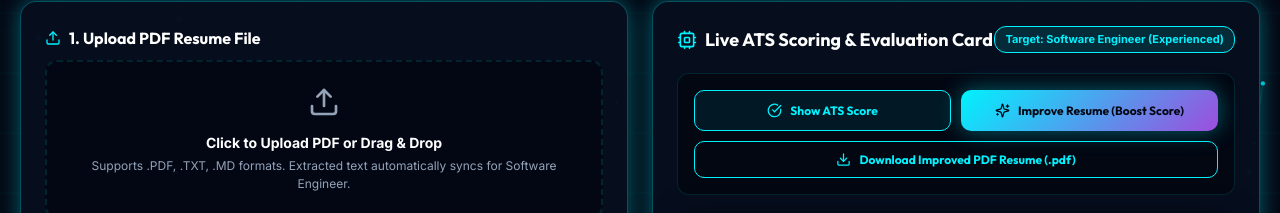
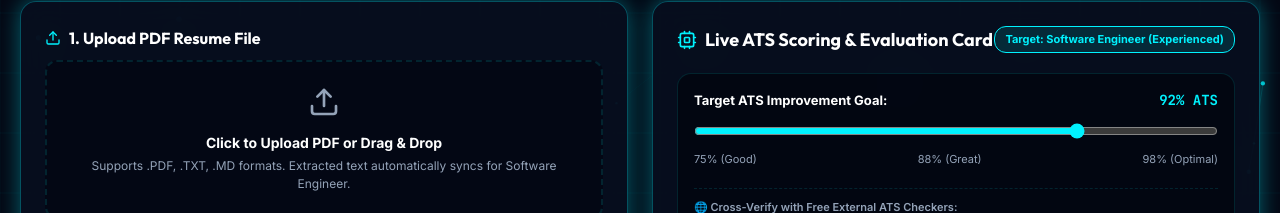
Before and after one commit to RAVIKIRAN6424/Kronos-AI-Intelligent-Career-Assistant, a React (Vite) app in the folder frontend/: page / in a window 1280 px wide. Both pictures are taken after a click on the button "Resumes". Shown: the part 587-800 px from the top of the page. Built offline with nearby package versions, Linux system fonts and the light colour scheme; no server answers.

Commit message:
feat: Target ATS score slider, free ATS tools, uploaded resume sync, 2 clean automation modes

```diff
--- a/frontend/src/views/AutomationSettingsView.jsx
+++ b/frontend/src/views/AutomationSettingsView.jsx
@@ -3,7 +3,7 @@ import { Sliders, Clock, Calendar, Save, CheckCircle2, Shield, Play, Pause, Info
 import { api } from '../utils/api';
 
 export const AutomationSettingsView = ({ toast }) => {
-  const [mode, setMode] = useState('Automatic'); // 'Automatic' | 'Manual' | 'Automatic OFF'
+  const [mode, setMode] = useState('Automatic'); // 'Automatic' | 'Manual'
   const [dailyStartTime, setDailyStartTime] = useState('09:00');
   const [dailyStopTime, setDailyStopTime] = useState('18:00');
   const [repeatDays, setRepeatDays] = useState('Everyday'); // 'Everyday' | 'Weekdays' | 'Weekends'
@@ -17,7 +17,7 @@ export const AutomationSettingsView = ({ toast }) => {
     try {
       const config = await api.getAutomationConfig();
       if (config) {
-        setMode(config.mode || 'Automatic');
+        setMode(config.mode === 'Automatic' ? 'Automatic' : 'Manual');
         setDailyStartTime(config.daily_start_time || '09:00');
         setDailyStopTime(config.daily_stop_time || '18:00');
         setRepeatDays(config.repeat_days || 'Everyday');
@@ -30,9 +30,11 @@ export const AutomationSettingsView = ({ toast }) => {
   const handleModeSelect = (selectedMode) => {
     setMode(selectedMode);
     if (selectedMode === 'Automatic') {
-      api.updateBotState({ is_running: 1, current_job: 'Autonomous Scanning Portals...' }).catch(() => {});
-    } else if (selectedMode === 'Automatic OFF') {
-      api.updateBotState({ is_running: 0, current_job: 'Automation Engine OFF' }).catch(() => {});
+      api.updateBotState({ is_running: 1, current_job: 'Autonomous Scanning Portals & Applying...' }).catch(() => {});
+      if (toast) toast('🤖 Switched to Automatic Mode! Kronos AI will check job portals and apply automatically.', 'success');
+    } else {
+      api.updateBotState({ is_running: 0, current_job: 'Manual Mode Active (Background Schedule OFF)' }).catch(() => {});
+      if (toast) toast('⚙️ Switched to Manual Mode! Automated daily schedule turned OFF.', 'info');
     }
   };
 
@@ -47,9 +49,9 @@ export const AutomationSettingsView = ({ toast }) => {
       });
 
       if (mode === 'Automatic') {
-        await api.updateBotState({ is_running: 1, current_job: 'Autonomous Portal Job Checking Active' });
+        await api.updateBotState({ is_running: 1, current_job: 'Autonomous Portal Job Application Active' });
       } else {
-        await api.updateBotState({ is_running: 0, current_job: mode === 'Manual' ? 'Manual Trigger Mode' : 'Automation Engine OFF' });
+        await api.updateBotState({ is_running: 0, current_job: 'Manual Trigger Mode Active' });
       }
 
       toast(`Automation Config saved in "${mode}" mode!`, 'success');
@@ -60,7 +62,7 @@ export const AutomationSettingsView = ({ toast }) => {
     }
   };
 
-  const isScheduleDisabled = mode !== 'Automatic';
+  const isScheduleDisabled = mode === 'Manual';
 
   return (
     <div style={{ display: 'flex', flexDirection: 'column', gap: '24px' }}>
@@ -69,12 +71,12 @@ export const AutomationSettingsView = ({ toast }) => {
           <Sliders size={24} color="var(--accent-cyan)" /> Automation Settings Studio
         </h2>
         <p style={{ color: 'var(--text-muted)', fontSize: '13px', marginTop: '4px' }}>
-          Configure execution modes, daily start and stop time windows, and repeat frequency for autonomous job application queueing.
+          Configure execution mode (Automatic vs Manual) and daily start/stop hours for job applications across connected portals.
         </p>
       </div>
 
       <div style={{ display: 'grid', gridTemplateColumns: '1fr 1fr', gap: '24px' }}>
-        {/* Mode Selector */}
+        {/* 2 Clean Modes Selector */}
         <div className="glass-card" style={{ padding: '24px', display: 'flex', flexDirection: 'column', gap: '16px' }}>
           <h3 style={{ fontFamily: 'var(--font-heading)', fontSize: '18px', color: '#ffffff', fontWeight: 700, display: 'flex', alignItems: 'center', gap: '8px' }}>
             <Shield size={18} color="var(--accent-cyan)" /> Automation Mode Selection
@@ -82,9 +84,8 @@ export const AutomationSettingsView = ({ toast }) => {
 
           <div style={{ display: 'flex', flexDirection: 'column', gap: '12px' }}>
             {[
-              { id: 'Automatic', title: 'Automatic Mode', desc: 'Kronos AI automatically checks portals, scans postings, and applies within daily start/stop hours.' },
-              { id: 'Manual', title: 'Manual Mode', desc: 'Requires manual click of START button on Dashboard to scan and submit applications.' },
-              { id: 'Automatic OFF', title: 'Automatic OFF Mode', desc: 'Completely pauses all background automated application triggers.' }
+              { id: 'Automatic', title: '1. Automatic Mode (Autonomous)', desc: 'Kronos AI automatically checks connected portals, scans postings, and applies to matching jobs within your daily hours.' },
+              { id: 'Manual', title: '2. Manual Mode (User Controlled)', desc: 'Background automatic schedule turned OFF. Applications only run when you manually click START on the Dashboard.' }
             ].map(m => {
               const isSelected = mode === m.id;
               return (
@@ -98,26 +99,23 @@ export const AutomationSettingsView = ({ toast }) => {
                     background: isSelected ? 'rgba(0, 242, 254, 0.12)' : 'rgba(2, 6, 15, 0.6)',
                     border: isSelected ? '2px solid var(--accent-cyan)' : '1px solid var(--border-subtle)',
                     color: isSelected ? '#ffffff' : 'var(--text-muted)',
+                    transition: 'all 0.2s ease',
                     display: 'flex',
-                    alignItems: 'center',
-                    justifyContent: 'space-between',
-                    transition: 'all 0.2s ease'
+                    flexDirection: 'column',
+                    gap: '4px'
                   }}
                 >
-                  <div>
-                    <div style={{ fontWeight: 700, fontSize: '14px', color: isSelected ? 'var(--accent-cyan)' : '#ffffff' }}>
-                      {m.title}
-                    </div>
-                    <div style={{ fontSize: '12px', color: 'var(--text-muted)', marginTop: '4px', lineHeight: '1.4' }}>
-                      {m.desc}
-                    </div>
+                  <div style={{ fontWeight: 700, fontSize: '15px', color: isSelected ? 'var(--accent-cyan)' : '#ffffff', display: 'flex', justifyContent: 'space-between', alignItems: 'center' }}>
+                    {m.title}
+                    {isSelected && <CheckCircle2 size={18} color="var(--accent-cyan)" />}
                   </div>
-                  {isSelected && <CheckCircle2 size={22} color="var(--accent-cyan)" />}
+                  <div style={{ fontSize: '12px', lineHeight: 1.4 }}>{m.desc}</div>
                 </div>
               );
             })}
           </div>
         </div>
+
 
         {/* Time Windows & Repeat Frequency */}
         <div className="glass-card" style={{ padding: '24px', display: 'flex', flexDirection: 'column', gap: '20px', opacity: isScheduleDisabled ? 0.75 : 1 }}>
--- a/frontend/src/views/ResumeSectionView.jsx
+++ b/frontend/src/views/ResumeSectionView.jsx
@@ -32,6 +32,7 @@ export const ResumeSectionView = ({ toast }) => {
   const [isDragging, setIsDragging] = useState(false);
   const [optimizing, setOptimizing] = useState(false);
   const [saving, setSaving] = useState(false);
+  const [targetScore, setTargetScore] = useState(92); // Target ATS Improvement Goal Slider State
 
   const [showAddRoleModal, setShowAddRoleModal] = useState(false);
   const [newRoleInput, setNewRoleInput] = useState('');
@@ -855,6 +856,47 @@ export const ResumeSectionView = ({ toast }) => {
             </span>
           </div>
 
+          {/* Target ATS Score Slider & Free ATS Tools Links */}
+          <div style={{ background: 'rgba(2, 6, 15, 0.8)', padding: '16px', borderRadius: '14px', border: '1px solid var(--border-subtle)', display: 'flex', flexDirection: 'column', gap: '12px' }}>
+            <div style={{ display: 'flex', justifyContent: 'space-between', alignItems: 'center' }}>
+              <span style={{ fontSize: '13px', fontWeight: 700, color: '#ffffff' }}>Target ATS Improvement Goal:</span>
+              <span style={{ fontSize: '14px', fontWeight: 800, color: 'var(--accent-cyan)', fontFamily: 'var(--font-code)' }}>{targetScore}% ATS</span>
+            </div>
+
+            <input
+              type="range"
+              min="75"
+              max="98"
+              value={targetScore}
+              onChange={e => setTargetScore(Number(e.target.value))}
+              style={{ width: '100%', accentColor: 'var(--accent-cyan)', cursor: 'pointer' }}
+            />
+
+            <div style={{ fontSize: '11px', color: 'var(--text-muted)', display: 'flex', justifyContent: 'space-between' }}>
+              <span>75% (Good)</span>
+              <span>88% (Great)</span>
+              <span>98% (Optimal)</span>
+            </div>
+
+            {/* External Free ATS Tools Links */}
+            <div style={{ marginTop: '8px', paddingTop: '10px', borderTop: '1px dashed var(--border-subtle)' }}>
+              <div style={{ fontSize: '11px', color: 'var(--text-muted)', marginBottom: '8px', fontWeight: 600 }}>
+                🌐 Cross-Verify with Free External ATS Checkers:
+              </div>
+              <div style={{ display: 'flex', gap: '8px', flexWrap: 'wrap' }}>
+                <a href="https://www.jobscan.co/" target="_blank" rel="noopener noreferrer" className="btn-cyber-outline" style={{ padding: '4px 10px', fontSize: '11px', textDecoration: 'none' }}>
+                  🔗 Jobscan ATS
+                </a>
+                <a href="https://resumake.io/" target="_blank" rel="noopener noreferrer" className="btn-cyber-outline" style={{ padding: '4px 10px', fontSize: '11px', textDecoration: 'none' }}>
+                  🔗 Resumake Free
+                </a>
+                <a href="https://resumeworked.com/" target="_blank" rel="noopener noreferrer" className="btn-cyber-outline" style={{ padding: '4px 10px', fontSize: '11px', textDecoration: 'none' }}>
+                  🔗 Resume Worded
+                </a>
+              </div>
+            </div>
+          </div>
+
           {/* Action Buttons Card: Show Score, Improve Resume & Immediate PDF Download */}
           <div style={{ display: 'flex', flexDirection: 'column', gap: '10px', background: 'rgba(2, 6, 15, 0.7)', padding: '16px', borderRadius: '12px', border: '1px solid var(--border-subtle)' }}>
             <div style={{ display: 'grid', gridTemplateColumns: '1fr 1fr', gap: '10px' }}>
@@ -874,7 +916,7 @@ export const ResumeSectionView = ({ toast }) => {
                 disabled={optimizing}
                 style={{ padding: '12px', fontSize: '12px', justifyContent: 'center' }}
               >
-                <Sparkles size={15} /> {optimizing ? 'Improving...' : 'Improve Resume (Boost Score)'}
+                <Sparkles size={15} /> {optimizing ? 'Improving...' : `Improve Resume to ${targetScore}% ATS`}
               </button>
             </div>
 
```
Also changed, not shown: 1 other file (tests, documents, lock files or other folders).
